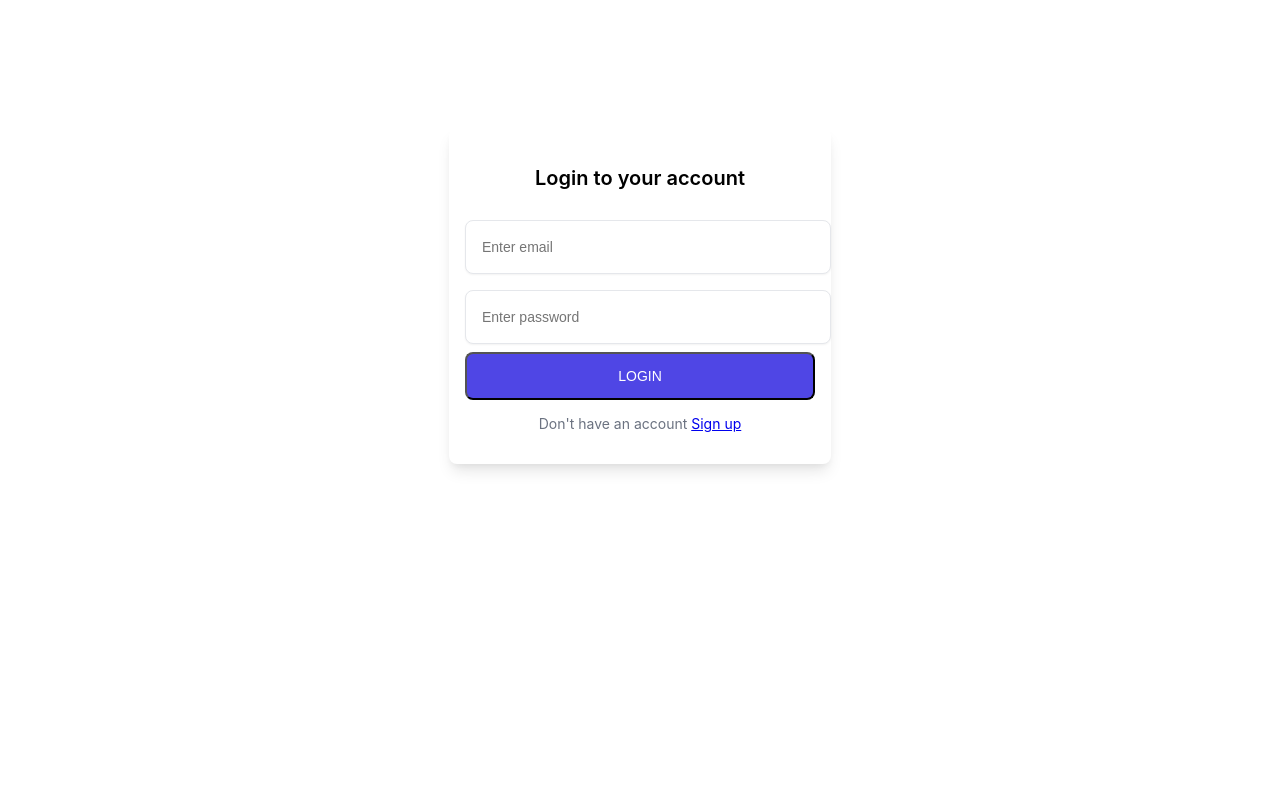
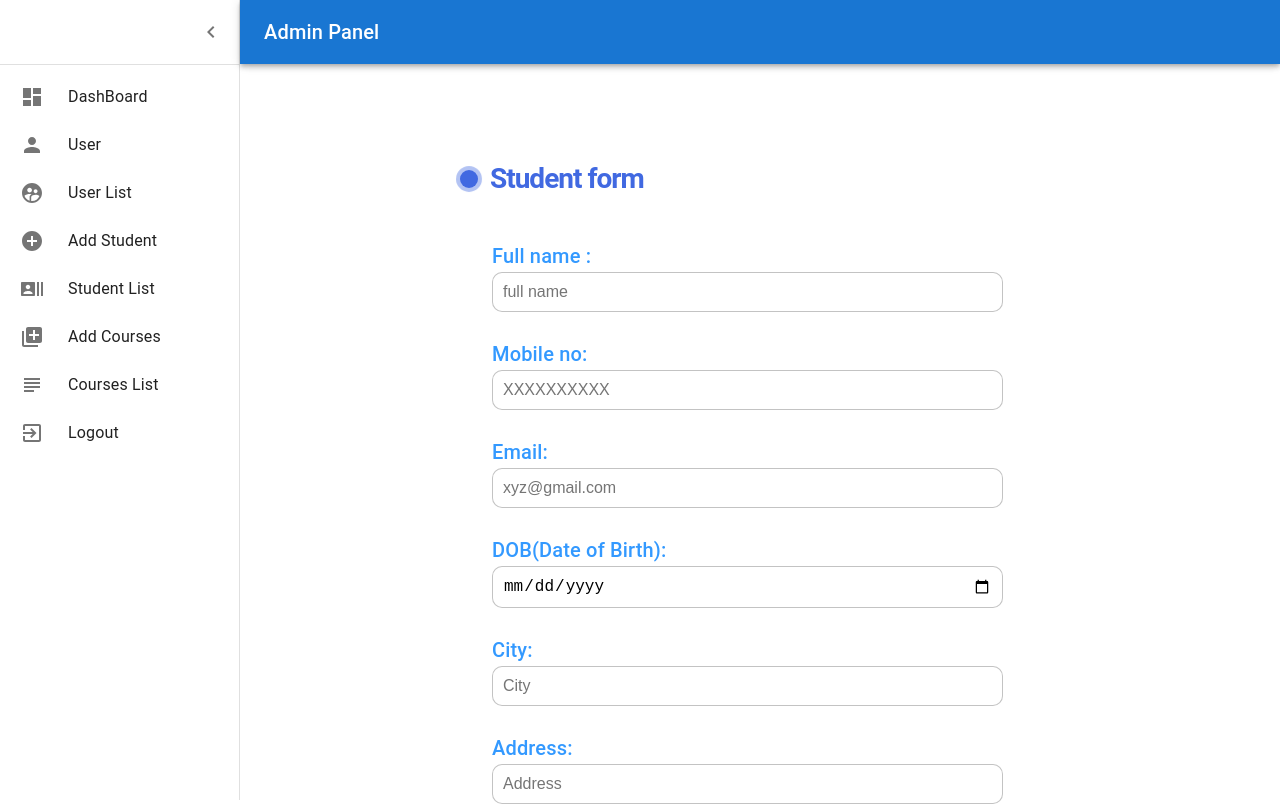
Before and after one commit to shivamshankarpandey100/adminpanel-react-materialUI, a React (Create React App) app: page /AddStudent in a window 1280 px wide. Before the commit this address led to /login. Shown: the top 806 px of the page. Built offline with nearby package versions, Linux system fonts and the light colour scheme.

Commit message:
Alert added

```diff
--- a/db.json
+++ b/db.json
@@ -6,5 +6,33 @@
       "username": "Mohmmad Zaid",
       "id": 1
     }
+  ],
+  "student": [
+    {
+      "StudentName": "Mohmmad Zaid",
+      "MobileNumber": "+919956135945",
+      "Email": "mohmmadzaid759@gmail.com",
+      "DateOfBirth": "2001-04-11",
+      "City": "Luckn",
+      "Address": "Luckn",
+      "id": 1
+    },
+    {
+      "StudentName": "Mohmmad Zaid",
+      "MobileNumber": "+919956135945",
+      "Email": "mohmmadzaid759@gmail.com",
+      "DateOfBirth": "2001-04-11",
+      "City": "Luckn",
+      "Address": "Luckn",
+      "id": 2
+    }
+  ],
+  "course": [
+    {
+      "CourseName": "Asd",
+      "CourseId": "2121212121222",
+      "CourseDescription": "asdsdasdsadsd",
+      "id": 1
+    }
   ]
 }
--- a/package.json
+++ b/package.json
@@ -18,6 +18,7 @@
     "react-redux": "^8.1.3",
     "react-router-dom": "^6.13.0",
     "react-scripts": "^5.0.1",
+    "react-toastify": "^9.1.3",
     "redux": "^4.2.1",
     "redux-thunk": "^2.4.2",
     "web-vitals": "^2.1.4"
--- a/src/App.js
+++ b/src/App.js
@@ -17,7 +17,7 @@ export default function App() {
  <>
   <BrowserRouter>
     <Routes>
-        <Route path='/' element={ <Protected> <Dashboard /></Protected>}></Route>
+        {/* <Route path='/' element={ <Protected> <Dashboard /></Protected>}></Route>
         <Route path='/User' element={ <Protected> <User /></Protected> }></Route>
         <Route path='/AddStudent' element={<Protected> <AddStudent /></Protected> }></Route>
         <Route path='/StudentList' element={<Protected> <StudentList /></Protected>}></Route>
@@ -26,8 +26,8 @@ export default function App() {
         <Route path='/UserList' element={<Protected><UserList /></Protected>}></Route>
         <Route path='/Logout' element={<Logout />}></Route>
         <Route path='/Login' element={<LoginPage />}></Route>
-        <Route path='/Signup' element={<SignUpPage />}></Route>
-            {/* <Route path='/' element={  <Dashboard />}></Route>
+        <Route path='/Signup' element={<SignUpPage />}></Route> */}
+            <Route path='/' element={  <Dashboard />}></Route>
         <Route path='/User' element={  <User /> }></Route>
         <Route path='/AddStudent' element={ <AddStudent /> }></Route>
         <Route path='/StudentList' element={ <StudentList />}></Route>
@@ -36,7 +36,7 @@ export default function App() {
         <Route path='/UserList' element={<UserList />}></Route>
         <Route path='/Logout' element={<Logout />}></Route>
         <Route path='/Login' element={<LoginPage />}></Route>
-        <Route path='/Signup' element={<SignUpPage />}></Route> */}
+        <Route path='/Signup' element={<SignUpPage />}></Route>
     </Routes>
   </BrowserRouter>
  </>
--- a/src/Page/AddCourses.jsx
+++ b/src/Page/AddCourses.jsx
@@ -1,18 +1,103 @@
-import React from 'react'
+import React, { useState } from 'react'
 import SideBar from '../Component/SideBar'
 import Box from '@mui/material/Box';
 import Typography from '@mui/material/Typography';
 import { useForm } from 'react-hook-form';
-
+import { ToastContainer, toast } from "react-toastify";
+import "react-toastify/dist/ReactToastify.css";
 
 export default function AddCourses() {
+  const [error, setError] = useState(null);
   const {
     register,
     handleSubmit,
+    setValue,
     formState: { errors },
   } = useForm();
-  console.log(errors);
+
+  async function insertData(courseData) {
+    try {
+      const response = await fetch("http://localhost:8082/course", {
+        method: "POST",
+        body: JSON.stringify(courseData),
+        headers: { "content-type": "application/json" },
+      });
+
+      if (!response.ok) {
+        let message = response.statusText;
+        console.log(message);
+        if (message === "Not Found") {
+          toast.error("Ineternal server Error", {
+            position: "top-center",
+            autoClose: 5000,
+            hideProgressBar: false,
+            closeOnClick: true,
+            pauseOnHover: true,
+            draggable: true,
+            progress: undefined,
+            theme: "light",
+          });
+          throw new Error("Internal Server error");
+        } else {
+          toast.error(message, {
+            position: "top-center",
+            autoClose: 5000,
+            hideProgressBar: false,
+            closeOnClick: true,
+            pauseOnHover: true,
+            draggable: true,
+            progress: undefined,
+            theme: "light",
+          });
+          throw new Error(message);
+        }
+      }
+
+      const data = await response.json();
+      return data;
+    } catch (error) {
+      console.log(error);
+      setError(error);
+    }
+  }
+
+  async function handleButtonClick(courseData) {
+    setError(null); // Clear any previous errors
+    try {
+      const data = await insertData(courseData);
+      if (data) {
+        toast.success("Course Created Successfully", {
+          position: "top-center",
+          autoClose: 5000,
+          hideProgressBar: false,
+          closeOnClick: true,
+          pauseOnHover: true,
+          draggable: true,
+          progress: undefined,
+          theme: "light",
+        });
+        setValue("CourseDescription", "");
+        setValue("CourseName", "");
+        setValue("CourseId", "");
+
+      }
+    } catch (error) {
+      console.log(error);
+      toast(error, {
+        position: "top-center",
+        autoClose: 5000,
+        hideProgressBar: false,
+        closeOnClick: true,
+        pauseOnHover: true,
+        draggable: true,
+        progress: undefined,
+        theme: "light",
+      });
+      setError(error);
+    }
+  }
   return (
+    <>
     <Box sx={{display:'flex'}}>
       <SideBar />
       <Box component="main" sx={{ flexGrow: 1, p: 3 ,marginTop:"55px"}}>
@@ -21,7 +106,7 @@ export default function AddCourses() {
             <form
               className="form"
               onSubmit={handleSubmit((data) => {
-                console.log(data);
+                handleButtonClick(data);
               })}
             >
               <p className="title">Course form </p>
@@ -74,7 +159,7 @@ export default function AddCourses() {
                 {errors.CourseId &&
                   errors.CourseId.type === "max" && (
                     <span role="text-red-400">
-                      Phone Number must contian 10 characters
+                    Course ID must contian 10 characters
                     </span>
                   )}
               </div>
@@ -102,7 +187,11 @@ export default function AddCourses() {
                   <p className="text-red-400">{errors.CourseDescription.message}</p>
                 )}
               </div>
-
+              {error && (
+                  <div>
+                    <p className="text-red-400">{error.message}</p>
+                  </div>
+                )}
               <div className="button-container">
                 <button type="reset" className="reset" value="Reset">
                   Reset
@@ -118,5 +207,7 @@ export default function AddCourses() {
 
           </Box>
     </Box>
+      <ToastContainer/>
+    </>
   )
 }
--- a/src/Page/AddStudent.jsx
+++ b/src/Page/AddStudent.jsx
@@ -1,18 +1,105 @@
-import React from "react";
+import React, { useState } from "react";
 import SideBar from "../Component/SideBar";
 import Box from "@mui/material/Box";
 import Typography from "@mui/material/Typography";
 import "./css/StudentForm.css";
 import { useForm } from "react-hook-form";
-
+import { ToastContainer, toast } from "react-toastify";
+import "react-toastify/dist/ReactToastify.css";
 export default function AddStudent() {
+  const [error, setError] = useState(null);
   const {
     register,
     handleSubmit,
+    setValue,
     formState: { errors },
   } = useForm();
-  console.log(errors);
+
+  async function insertData(studentData) {
+    try {
+      const response = await fetch("http://localhost:8082/student", {
+        method: "POST",
+        body: JSON.stringify(studentData),
+        headers: { "content-type": "application/json" },
+      });
+
+      if (!response.ok) {
+        let message = response.statusText;
+        console.log(message);
+        if (message === "Not Found") {
+          toast.error("Ineternal server Error", {
+            position: "top-center",
+            autoClose: 5000,
+            hideProgressBar: false,
+            closeOnClick: true,
+            pauseOnHover: true,
+            draggable: true,
+            progress: undefined,
+            theme: "light",
+          });
+          throw new Error("Internal Server error");
+        } else {
+          toast.error(message, {
+            position: "top-center",
+            autoClose: 5000,
+            hideProgressBar: false,
+            closeOnClick: true,
+            pauseOnHover: true,
+            draggable: true,
+            progress: undefined,
+            theme: "light",
+          });
+          throw new Error(message);
+        }
+      }
+
+      const data = await response.json();
+      return data;
+    } catch (error) {
+      console.log(error);
+      setError(error);
+    }
+  }
+
+  async function handleButtonClick(studentData) {
+    setError(null); // Clear any previous errors
+    try {
+      const data = await insertData(studentData);
+      if (data) {
+        toast.success("Student Created Successfully", {
+          position: "top-center",
+          autoClose: 5000,
+          hideProgressBar: false,
+          closeOnClick: true,
+          pauseOnHover: true,
+          draggable: true,
+          progress: undefined,
+          theme: "light",
+        });
+        setValue("StudentName", "");
+        setValue("MobileNumber", "");
+        setValue("DateOfBirth", "");
+        setValue("Email", "");
+        setValue("City", "");
+      }
+    } catch (error) {
+      console.log(error);
+      toast(error, {
+        position: "top-center",
+        autoClose: 5000,
+        hideProgressBar: false,
+        closeOnClick: true,
+        pauseOnHover: true,
+        draggable: true,
+        progress: undefined,
+        theme: "light",
+      });
+      setError(error);
+    }
+  }
+
   return (
+    <>
       <Box sx={{ display: "flex" }}>
         <SideBar />
         <Box component="main" sx={{ flexGrow: 1, p: 3, marginTop: "55px" }}>
@@ -22,6 +109,7 @@ export default function AddStudent() {
                 className="form"
                 onSubmit={handleSubmit((data) => {
                   console.log(data);
+                  handleButtonClick(data);
                 })}
               >
                 <p className="title">Student form </p>
@@ -34,7 +122,7 @@ export default function AddStudent() {
                       type="text"
                       className="input"
                       id="StudentName"
-                    minLength={30}
+                      maxLength={30}
                       {...register("StudentName", {
                         required:
                           "-Full Name is required \n - Cannot exceed 30 characters",
@@ -64,6 +152,7 @@ export default function AddStudent() {
                       className="input"
                       id="MobileNumber"
                       minLength={10}
+                      maxLength={13}
                       {...register("MobileNumber", {
                         required: "Mobile Number  is required",
                         pattern: {
@@ -75,7 +164,9 @@ export default function AddStudent() {
                     {/* <span></span> */}
                   </label>
                   {errors.MobileNumber && (
-                  <p className="text-red-400">{errors.MobileNumber.message}</p>
+                    <p className="text-red-400">
+                      {errors.MobileNumber.message}
+                    </p>
                   )}
                   {errors.MobileNumber &&
                     errors.MobileNumber.type === "minLength" && (
@@ -152,7 +243,6 @@ export default function AddStudent() {
                       className="input"
                       maxLength={40}
                       {...register("Address", {
-
                         required: "Address is required",
                       })}
                     />
@@ -162,6 +252,12 @@ export default function AddStudent() {
                     <p className="text-red-400">{errors.Address.message}</p>
                   )}
                 </div>
+
+                {error && (
+                  <div>
+                    <p className="text-red-400">{error.message}</p>
+                  </div>
+                )}
                 <br />
                 <div>
                   <label>
@@ -196,5 +292,7 @@ export default function AddStudent() {
           </Typography>
         </Box>
       </Box>
+      <ToastContainer />
+    </>
   );
 }
--- a/src/features/auth/authAPI.js
+++ b/src/features/auth/authAPI.js
@@ -4,7 +4,7 @@
 export function createUser(userData) {
   return new Promise(async (resolve) => {
     console.log(userData);
-    const response = await fetch('http://localhost:8082/user', {
+    const response = await fetch('http://localhost:8082/user/saveuser', {
       method: 'POST',
       body: JSON.stringify(userData),
       headers: { 'content-type': 'application/json' },
@@ -44,7 +44,7 @@ export function checkUser(loginInfo) {
         headers: {
           "content-type": "application/json",
         },
-        // 'Content-Type': 'application/x-www-form-urlencoded',
+
       });
 
       if (response.ok) {
```
Also changed, not shown: 1 other file (tests, documents, lock files or other folders). Lines whose indentation alone changed are shown as unchanged.
